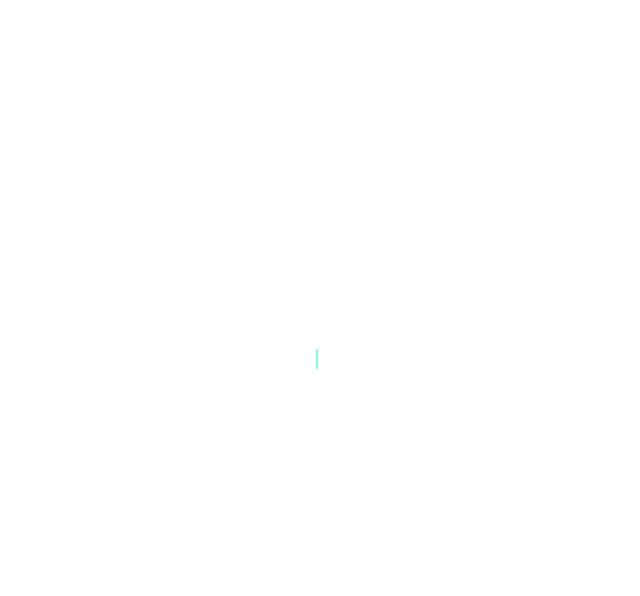
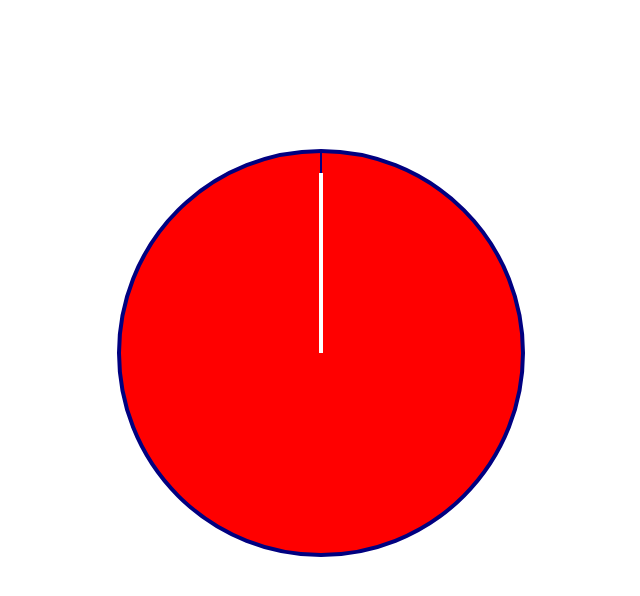
Before and after one commit to narutiga/analog_clock, a plain HTML site: page index.html in a window 1280 px wide. Shown: the whole page, without its empty margins (323-963 px from the left). Drawn offline with Linux system fonts and the light colour scheme.

Commit message:
うまく表示されない

```diff
--- a/styles.css
+++ b/styles.css
@@ -13,15 +13,15 @@ body,html {
 }
 
 ht {
-    color:aquamarine;
+    color: navy;
 }
 
 .edge-clock {
     position: relative;
     width: 400px;
     height: 400px;
-    border: 4px solid aquamarine
-    background-color: green;
+    border: 4px solid navy;
+    background-color: red;
     border-radius: 50%;
 }
 
@@ -45,18 +45,19 @@ ht {
 
 .clock-9 {
     position: absolute;
-    top: 34%;
+    top: 43%;
     left: 3%;
 }
 
 .clock-hour {
     position: absolute;
-    top: calc(50% - 180px);
+    top: calc(50% - 150px);
     left: calc(50% - 5px);
-    width: 4px;
-    height: 180px;
+    width: 10px;
+    height: 150px;
+    background: navy;
     transform-origin: bottom;
-    transform: rotate(0deg);
+    transform: rotate(90deg);
 }
 
 .clock-min {
@@ -72,11 +73,11 @@ ht {
 
 .clock-hour {
     position: absolute;
-    top: calc(50% - 180px);
+    top: calc(50% - 200px);
     left: calc(50% - 1px);
     width: 2px;
     height: 200px;
-    background: aquamarine;
+    background: navy;
     transform-origin: bottom;
     transform: rotate(0deg);
 }
```
